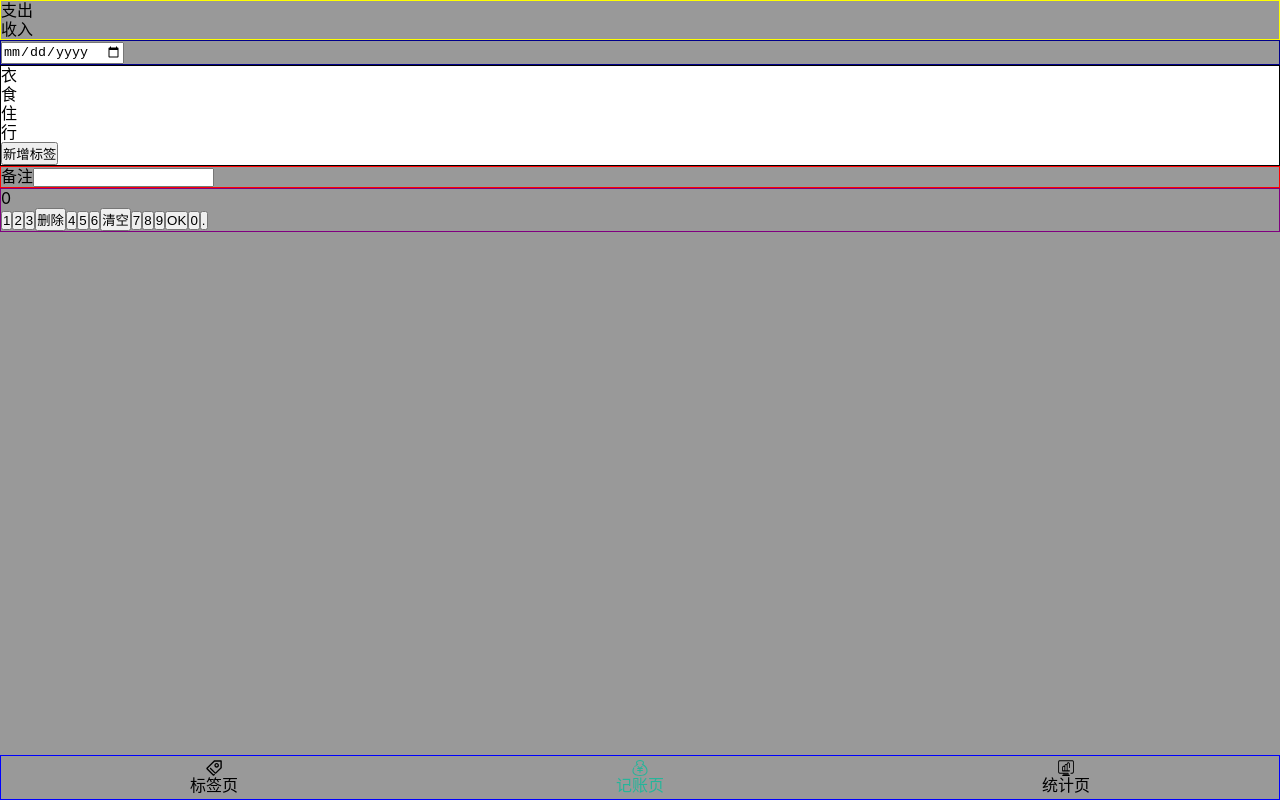
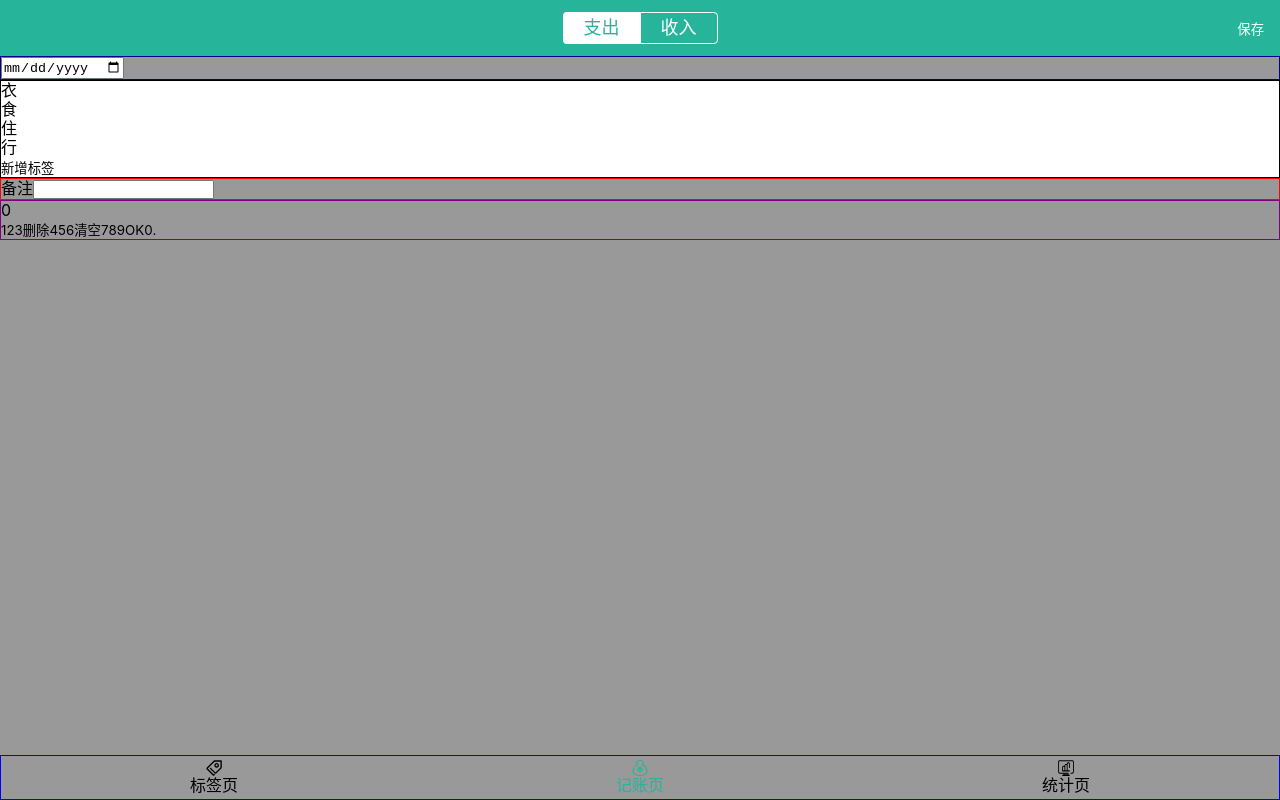
Before and after one commit to April-cl/daily-book, a React app: page /#/edit in a window 1280 px wide. Built offline with nearby package versions, Linux system fonts and the light colour scheme.

Commit message:
完成样式：记账页-收支类型

```diff
--- a/src/index.scss
+++ b/src/index.scss
@@ -21,6 +21,13 @@ body {
   line-height: 1.2;
   background-color: #999;
 }
+button {
+  font-family: inherit;
+  color: inherit;
+  border: none;
+  background-color: transparent;
+  outline: none;
+}
 .icon {
   width: 1em;
   height: 1em;
--- a/src/views/Edit.tsx
+++ b/src/views/Edit.tsx
@@ -3,7 +3,40 @@ import React from 'react';
 import styled from 'styled-components';
 
 const CategorySection = styled.section`
-  border: 1px solid yellow;
+  color: #fff;
+  padding: 12px 0;
+  background-color: #26b59a;
+  position: relative;
+  > ul {
+    font-size: 18px;
+    display: flex;
+    justify-content: center;
+    li {
+      padding: 4px 20px;
+      border: 1px solid #fff;
+      cursor: pointer;
+      &:first-child {
+        border-top-left-radius: 4px;
+        border-bottom-left-radius: 4px;
+        border-right: none;
+      }
+      &:last-child {
+        border-top-right-radius: 4px;
+        border-bottom-right-radius: 4px;
+      }
+      &.selected {
+        background-color: #fff;
+        color: #26b59a;
+      }
+    }
+  }
+  > .saveRecord {
+    position: absolute;
+    top: 50%;
+    right: 16px;
+    transform: translateY(-50%);
+    cursor: pointer;
+  }
 `
 const DateSection = styled.section`
   border: 1px solid darkblue;
@@ -24,9 +57,10 @@ function Edit() {
     <Layout>
       <CategorySection>
         <ul>
-          <li>支出</li>
+          <li className='selected'>支出</li>
           <li>收入</li>
         </ul>
+        <button className="saveRecord">保存</button>
       </CategorySection>
       <DateSection>
         <input type="date"/>
```
